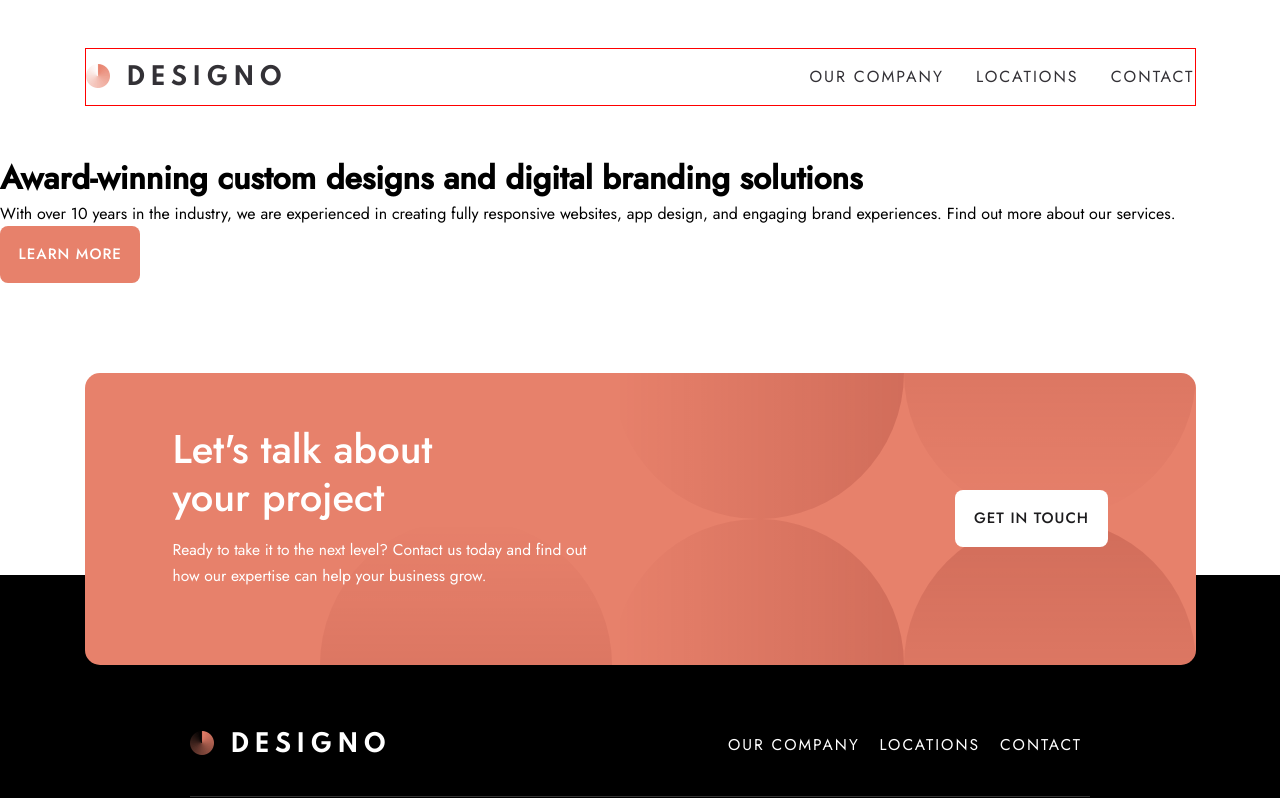
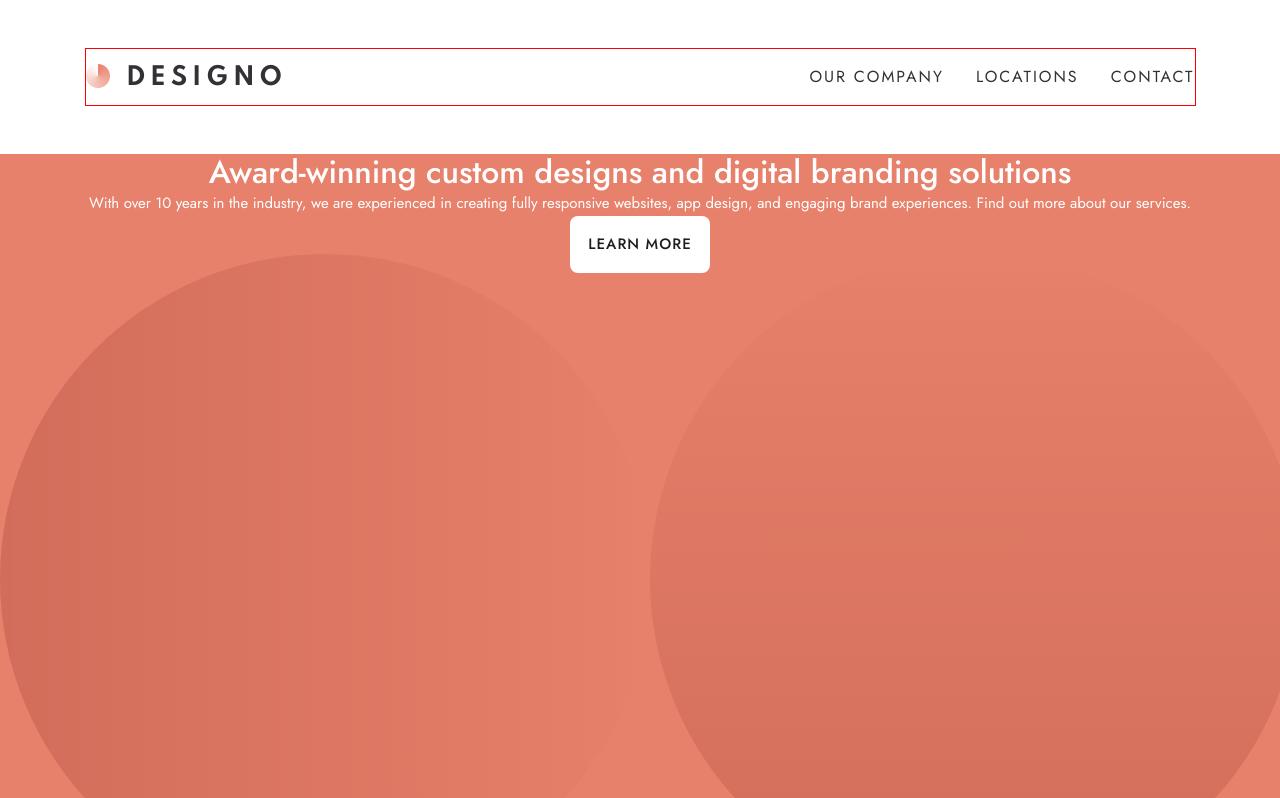
Before and after one commit to MorganBare/Designo-Multi-Page-Website, a React (Create React App) app: page / in a window 1280 px wide. Shown: the top 798 px of the page. Built offline with nearby package versions, Linux system fonts and the light colour scheme.

Commit message:
background svg positioned. added basic styles for text. - home hero

```diff
--- a/src/components/heros/home/HeroHome.jsx
+++ b/src/components/heros/home/HeroHome.jsx
@@ -1,6 +1,6 @@
 import React from 'react'
 
-import { LightButton } from '../../../styles/Buttons.styled'
+import { DarkButton } from '../../../styles/Buttons.styled'
 
 import {
   HeroHomeContainer,
@@ -15,7 +15,7 @@ export default function HeroHome() {
         <p>With over 10 years in the industry, we are experienced in
           creating fully responsive websites, app design, and engaging
           brand experiences. Find out more about our services.</p>
-        <LightButton>LEARN MORE</LightButton>
+        <DarkButton>LEARN MORE</DarkButton>
       </HeroHomeContent>
 
     </HeroHomeContainer>
--- a/src/components/heros/home/HeroHome.styled.js
+++ b/src/components/heros/home/HeroHome.styled.js
@@ -1,9 +1,28 @@
 import styled from "styled-components";
 
+import herobg from '../../../assets/shared/mobile/bg-pattern-design-pages-intro-mobile.svg'
+
 export const HeroHomeContainer = styled.div`
-
+    background: url(${herobg});
+    background-repeat: no-repeat;
+    background-size: 1950px;
+    background-position-y: 100px;
+    background-position-x: -650px;
+    background-color: ${({theme}) => theme.colors.peach};
+    color: ${({theme}) => theme.colors.white};
+    height: 843px;
 `;
 
 export const HeroHomeContent = styled.div`
+    text-align: center;
 
+    h1 {
+        font-weight: ${({theme}) => theme.fontWeight.medium};
+        line-height: ${({theme}) => theme.lineHeight.medium};
+    }
+
+    p {
+        line-height: ${({theme}) => theme.lineHeight.small};
+        font-size: ${({theme}) => theme.fontSize.button};
+    }
 `;
```
